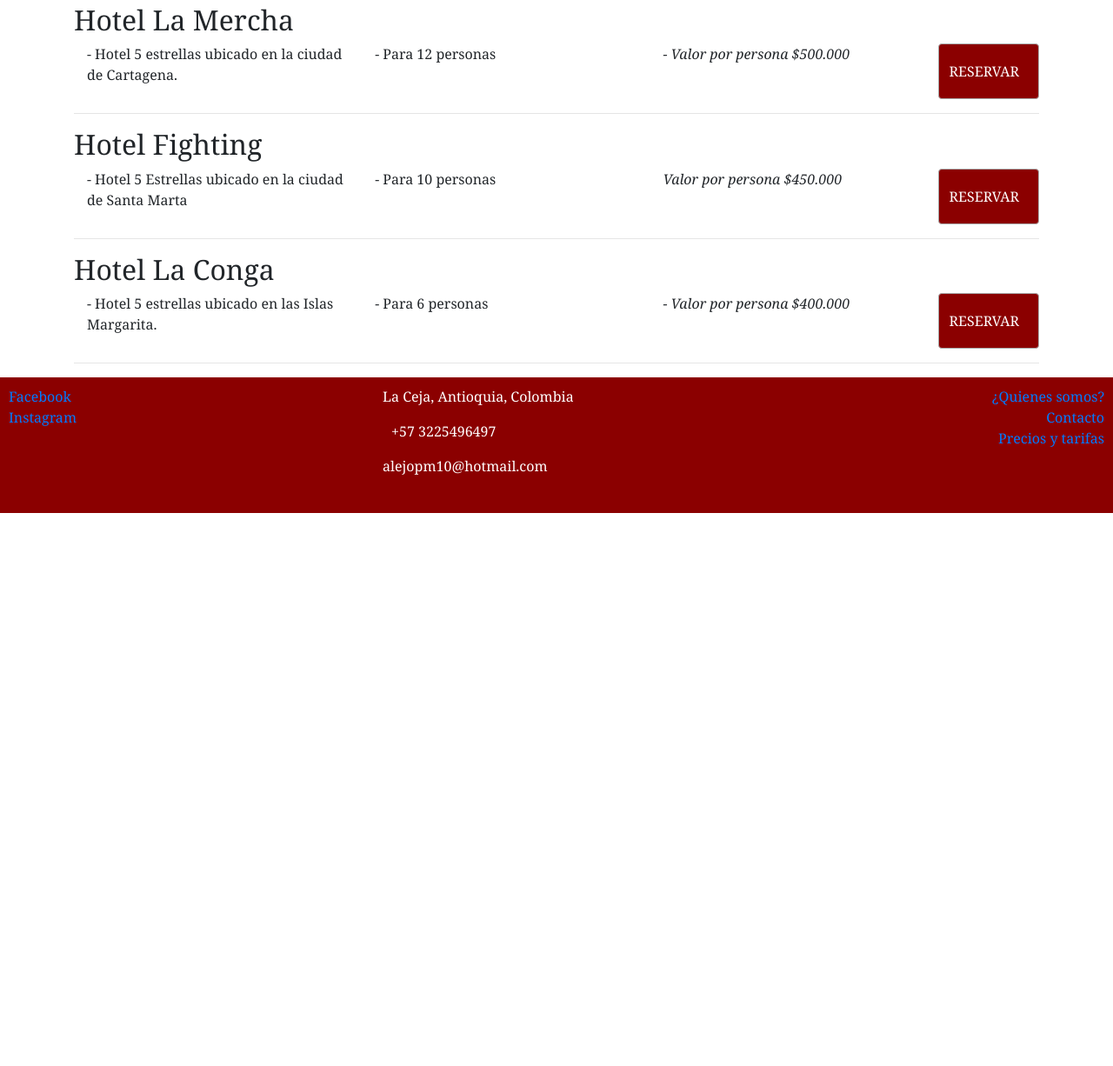
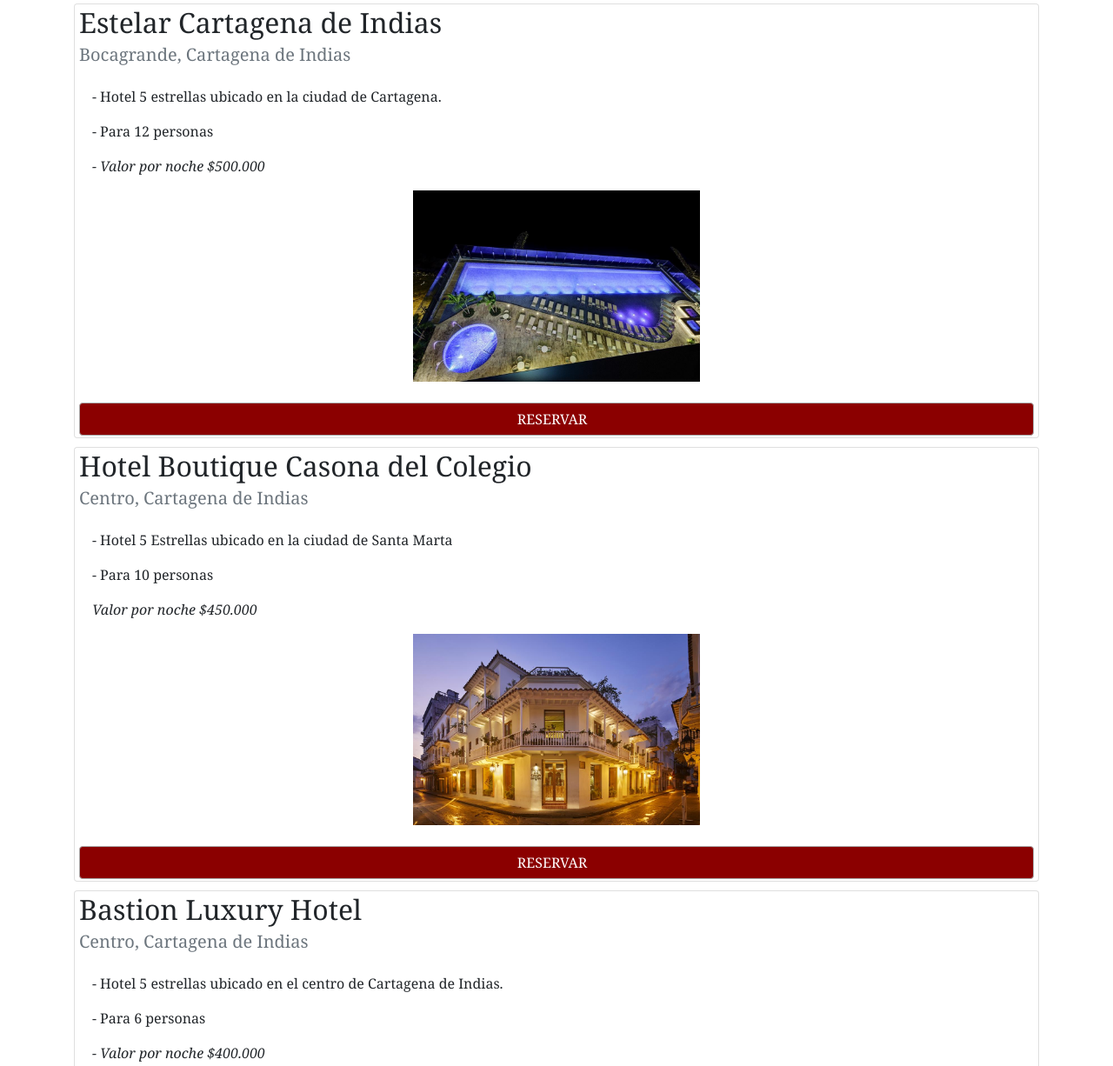
Before and after one commit to aperezmm/guia-hoteles, a website: page index.html in a window 1280 px wide. Shown: the part 296-1522 px from the top of the page at 87% size. Before the commit the page ends 896 px from the top, so only its background shows below. Drawn offline with nearby package versions, Linux system fonts and the light colour scheme; a web font is replaced by a local one.

Commit message:
Imagenes en el inicio de los hoteles (3)

```diff
--- a/css/style.css
+++ b/css/style.css
@@ -7,6 +7,7 @@
     color: white;
     margin-top: 20px;
     font-family: Georgia, 'Times New Roman', Times, serif;
+    border-radius: 0px;
 }
 
 footer {
@@ -14,6 +15,12 @@
     background: darkred;
     color: white;
     margin-bottom: 10px;
+}
+
+.card-hotel {
+    flex: 1 200px;
+    padding: 2px 5px 2px 5px;
+    margin-top: 10px;
 }
 
 .btn-reserva{
--- a/index.html
+++ b/index.html
@@ -41,30 +41,46 @@
                 <li class="breadcrumb-item active" aria-current="page">Inicio</li>
             </ol>
         </nav>
-        <h2>Hotel La Mercha</h2>
-        <div class="d-flex flex-wrap">
-            <p class="col">- Hotel 5 estrellas ubicado en la ciudad de Cartagena.</p>
-            <p class="col">- Para 12 personas</p>
-            <p class="col"><em>- Valor por persona $500.000</em></p>
+        <div class="card card-hotel d-flex flex-wrap">
+            <h2 class="card-title">Estelar Cartagena de Indias</h2>
+
+            <h5 class="card-subtitle text-muted">Bocagrande, Cartagena de Indias </h5>
+            <br>
+            <p class="col card-text">- Hotel 5 estrellas ubicado en la ciudad de Cartagena.</p>
+            <p class="col card-text">- Para 12 personas</p>
+            <p class="col card-text"><em>- Valor por noche $500.000</em></p>
+            <img src="images/estelar-cartagena.jpg" alt="hotel img"
+                style="display: block; margin-left: auto; margin-right: auto; width: 30%;">
+            <br>
             <button class="btn btn-info btn-reserva">RESERVAR<span class="oi oi-cart footer-home-icon"></span></button>
         </div>
-        <hr>
-        <h2>Hotel Fighting</h2>
-        <div class="d-flex flex-wrap">
-            <p class="col">- Hotel 5 Estrellas ubicado en la ciudad de Santa Marta</p>
-            <p class="col">- Para 10 personas</p>
-            <p class="col"><em>Valor por persona $450.000</em></p>
+
+        <div class=" card card-hotel d-flex flex-wrap">
+            <h2 class="card-title">Hotel Boutique Casona del Colegio</h2>
+            <h5 class="card-subtitle text-muted">Centro, Cartagena de Indias</h5>
+            <br>
+            <p class="col card-text">- Hotel 5 Estrellas ubicado en la ciudad de Santa Marta</p>
+            <p class="col card-text">- Para 10 personas</p>
+            <p class="col card-text"><em>Valor por noche $450.000</em></p>
+            <img src="images/boutique-casona.jpg" alt="hotel img"
+                style="display: block; margin-left: auto; margin-right: auto; width: 30%;">
+            <br>
             <button class="btn btn-info btn-reserva">RESERVAR<span class="oi oi-cart footer-home-icon"></span></button>
         </div>
-        <hr>
-        <h2>Hotel La Conga</h2>
-        <div class="d-flex flex-wrap">
-            <p class="col">- Hotel 5 estrellas ubicado en las Islas Margarita.</p>
-            <p class="col">- Para 6 personas</p>
-            <p class="col"><em>- Valor por persona $400.000</em></p>
+
+        <div class="card card-hotel d-flex flex-wrap">
+            <h2 class="card-title">Bastion Luxury Hotel</h2>
+            <h5 class="card-subtitle text-muted">Centro, Cartagena de Indias</h5>
+            <br>
+            <p class="col card-text">- Hotel 5 estrellas ubicado en el centro de Cartagena de Indias.</p>
+            <p class="col card-text">- Para 6 personas</p>
+            <p class="col card-text"><em>- Valor por noche $400.000</em></p>
+            <img src="images/bastion-luxury.jpg" alt="hotel img"
+                style="display: block; margin-left: auto; margin-right: auto; width: 30%;">
+            <br>
             <button class="btn btn-info btn-reserva">RESERVAR<span class="oi oi-cart footer-home-icon"></span></button>
         </div>
-        <hr>
+        <br>
 
     </div>
 
```
Also changed, not shown: images/bastion-luxury.jpg (added), images/boutique-casona.jpg (added), images/estelar-cartagena.jpg (added).
